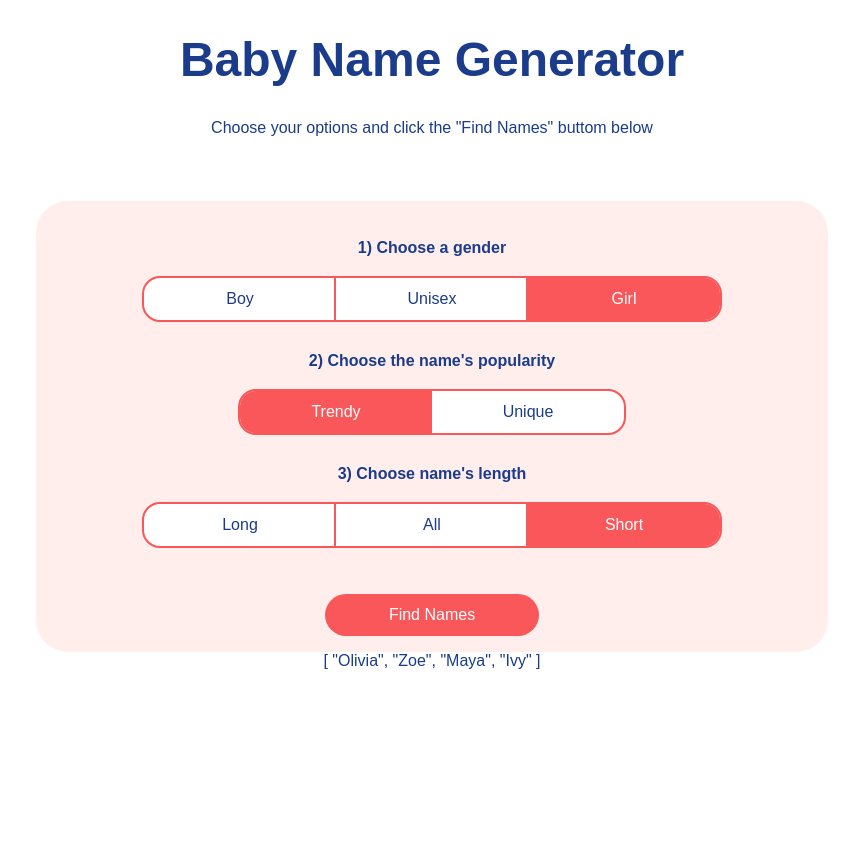
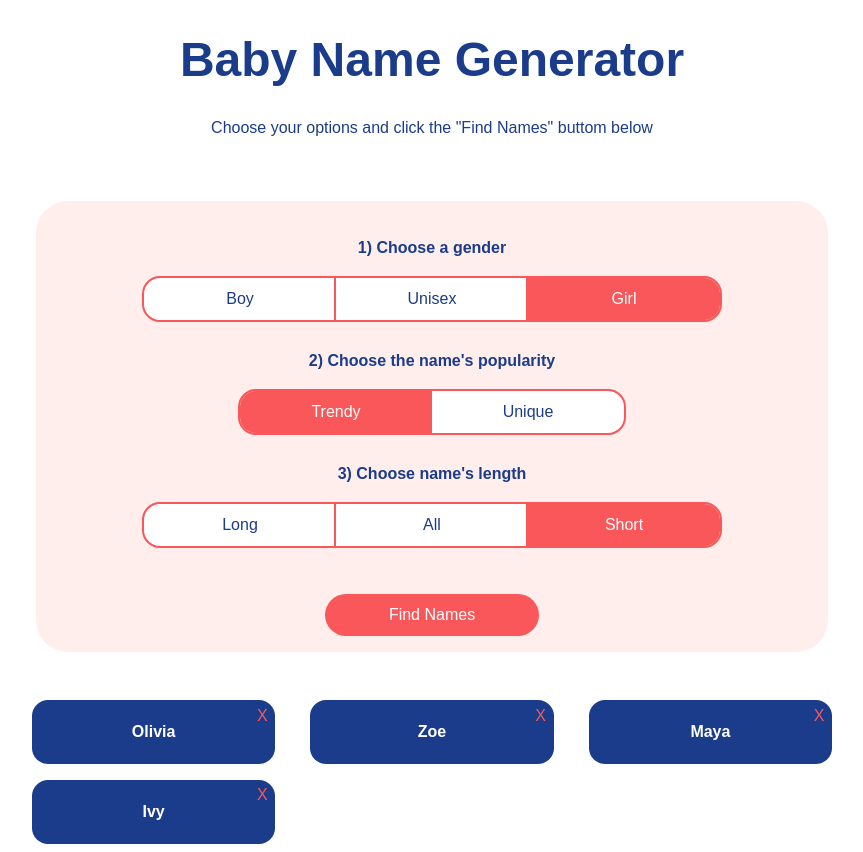
Before and after one commit to drago44/nuxt-baby-name-generator, a Nuxt app: page / in a window 1280 px wide. Both pictures are taken after a click on the button "Find Names". Shown: the whole page, without its empty margins (208-1071 px from the left). Before the commit the page ends 800 px from the top, so only its background shows below. Built offline with nearby package versions, Linux system fonts and the light colour scheme.

Commit message:
create name cards

```diff
--- a/app.vue
+++ b/app.vue
@@ -105,7 +105,12 @@
       </div>
       <button class="primary" @click="computeSelectedNames">Find Names</button>
     </div>
-    {{ selectedNames }}
+    <div class="cards-container">
+      <div v-for="name in selectedNames" :key="name" class="card">
+        <h4>{{ name }}</h4>
+        <span>X</span>
+      </div>
+    </div>
   </div>
 </template>
 
@@ -163,4 +168,29 @@
     margin-top: 1rem;
     cursor: pointer;
   }
+  .cards-container {
+    display: flex;
+    margin-top: 3rem;
+    flex-wrap: wrap;
+    align-items: center;
+    justify-content: space-between;
+    gap: 1rem;
+  }
+  .card {
+    position: relative;
+    background-color: rgb(27, 60, 138);
+    flex: 0 1 30%;
+    color: white;
+    border-radius: 1rem;
+    padding: 0.1rem;
+    position: relative;
+  }
+  .card span {
+    position: absolute;
+    display: block;
+    top: 10%;
+    left: 92.5%;
+    cursor: pointer;
+    color: rgb(249, 87, 89);
+  }
 </style>
```
